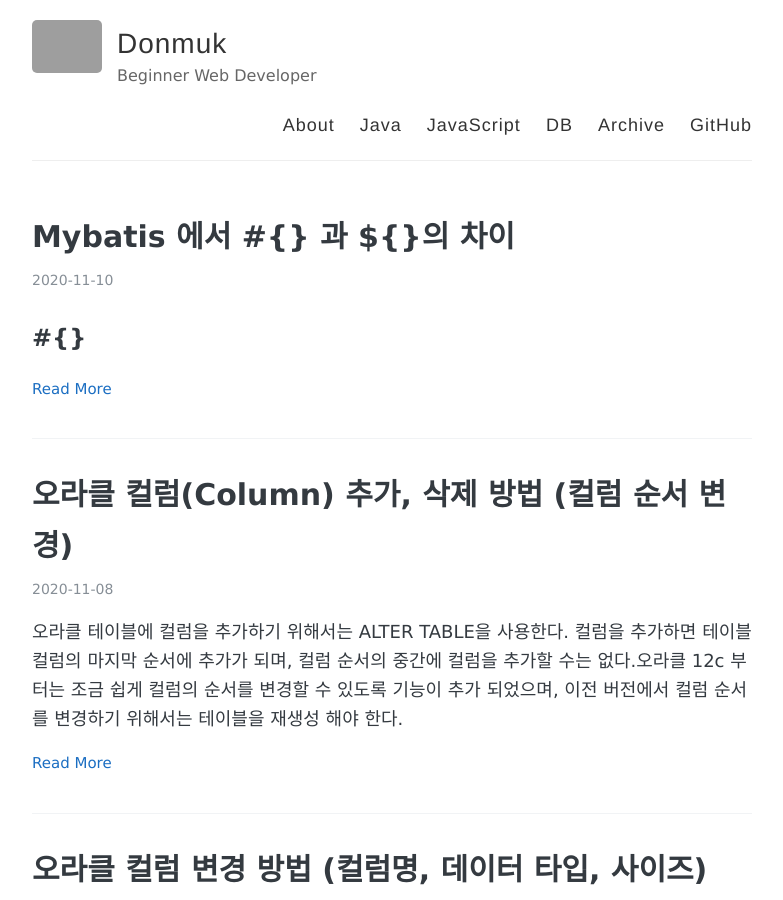
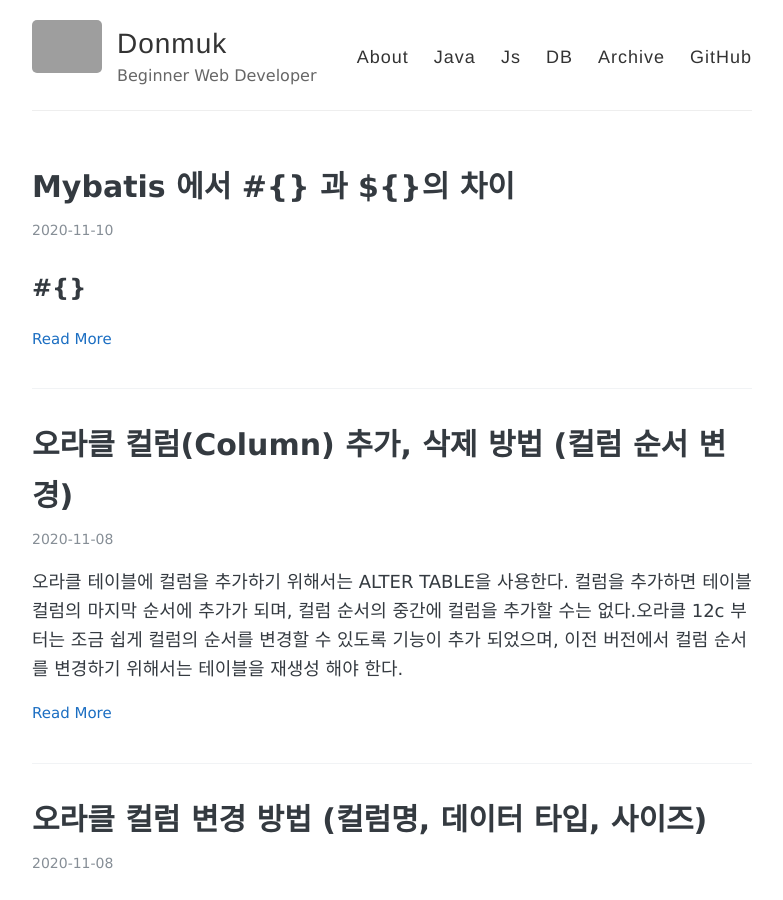
Before and after one commit to donmuk/donmuk.github.io, a Jekyll site: the page built from index.html, in a window 1280 px wide and 900 px high. Shown: the whole window, without its empty margins (248-1031 px from the left). Built offline with Jekyll 4.4.1, drawn with Linux system fonts in a browser that asks for light colours; the list of posts is cut into pages by our own code; grey boxes are pictures that could not be loaded.

Commit message:
Update _config.yml

```diff
--- a/_config.yml
+++ b/_config.yml
@@ -24,8 +24,8 @@ navigation:
     url: /about
   - name: Java
     url: /Java
-  - name: JavaScript
-    url: /JavaScript
+  - name: Js
+    url: /Js
   - name: DB
     url: /DB
   - name: Archive
```
